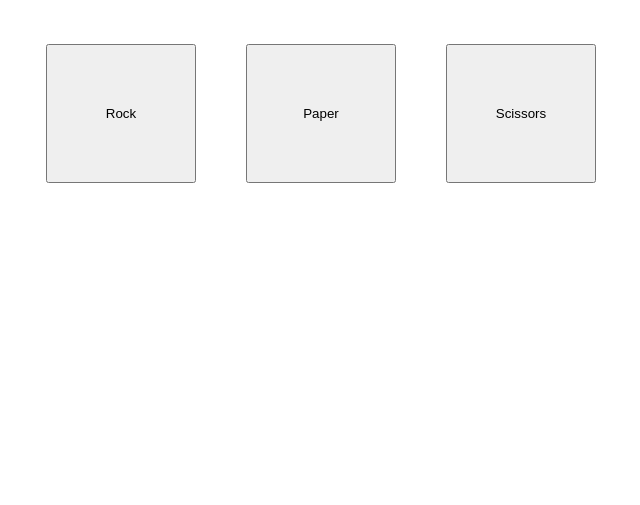
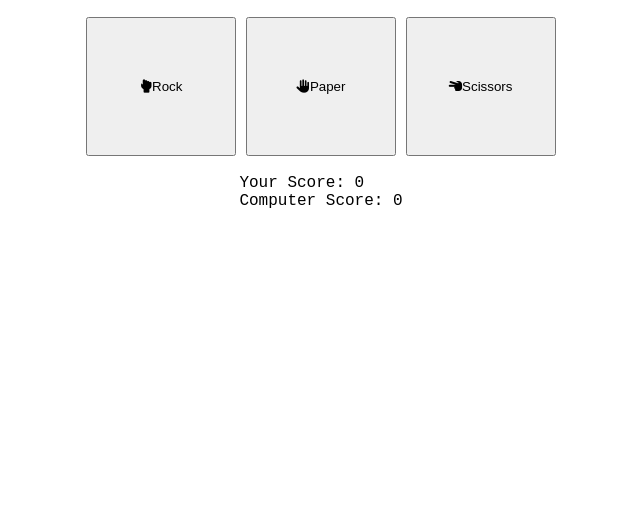
Before and after one commit to AryanPatel1918/rock-paper-scissors, a plain HTML site: page index.html in a window 1280 px wide. Shown: the part 295-800 px from the top of the page, without its empty margins (319-959 px from the left). Drawn offline with Linux system fonts and the light colour scheme.

Commit message:
Complete html structure

```diff
--- a/index.html
+++ b/index.html
@@ -5,14 +5,22 @@
     <meta name="viewport" content="width=device-width, initial-scale=1.0">
     <title>Rock Paper Scissors</title>
     <link rel="stylesheet" href="styles.css">
+    <link rel="stylesheet" href="https://cdnjs.cloudflare.com/ajax/libs/font-awesome/6.7.2/css/all.min.css" integrity="sha512-Evv84Mr4kqVGRNSgIGL/F/aIDqQb7xQ2vcrdIwxfjThSH8CSR7PBEakCr51Ck+w+/U6swU2Im1vVX0SVk9ABhg==" crossorigin="anonymous" referrerpolicy="no-referrer" />
 </head>
 <body>
     <h1 class="title">Rock Paper Scissors</h1>
 
-    <div class="buttons">
-        <button id="rock">Rock</button>
-        <button id="paper">Paper</button>
-        <button id="scissors">Scissors</button>
+    <div class="buttons-container">
+        <button id="rock"><i class="fa-solid fa-hand-back-fist"></i>Rock</button>
+        <button id="paper"><i class="fa-solid fa-hand"></i>Paper</button>
+        <button id="scissors"><i class="fa-solid fa-hand-scissors"></i>Scissors</button>
+    </div>
+
+    <p id="message">&nbsp;</p>
+
+    <div class="game-stats">
+        <p id="player-score">Your Score: 0</p>
+        <p id="computer-score">Computer Score: 0</p>
     </div>
 
     <script src="script.js"></script>
```
